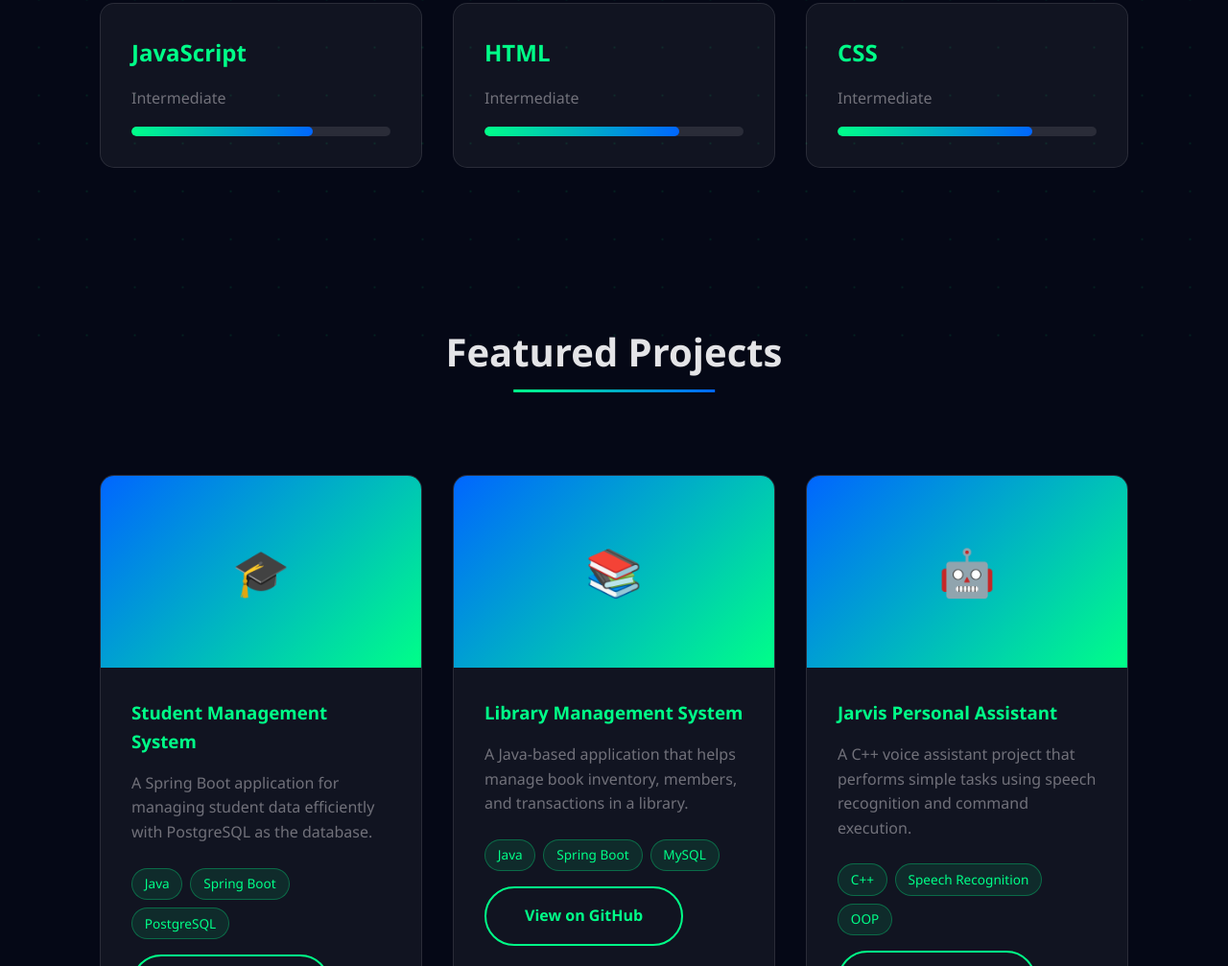
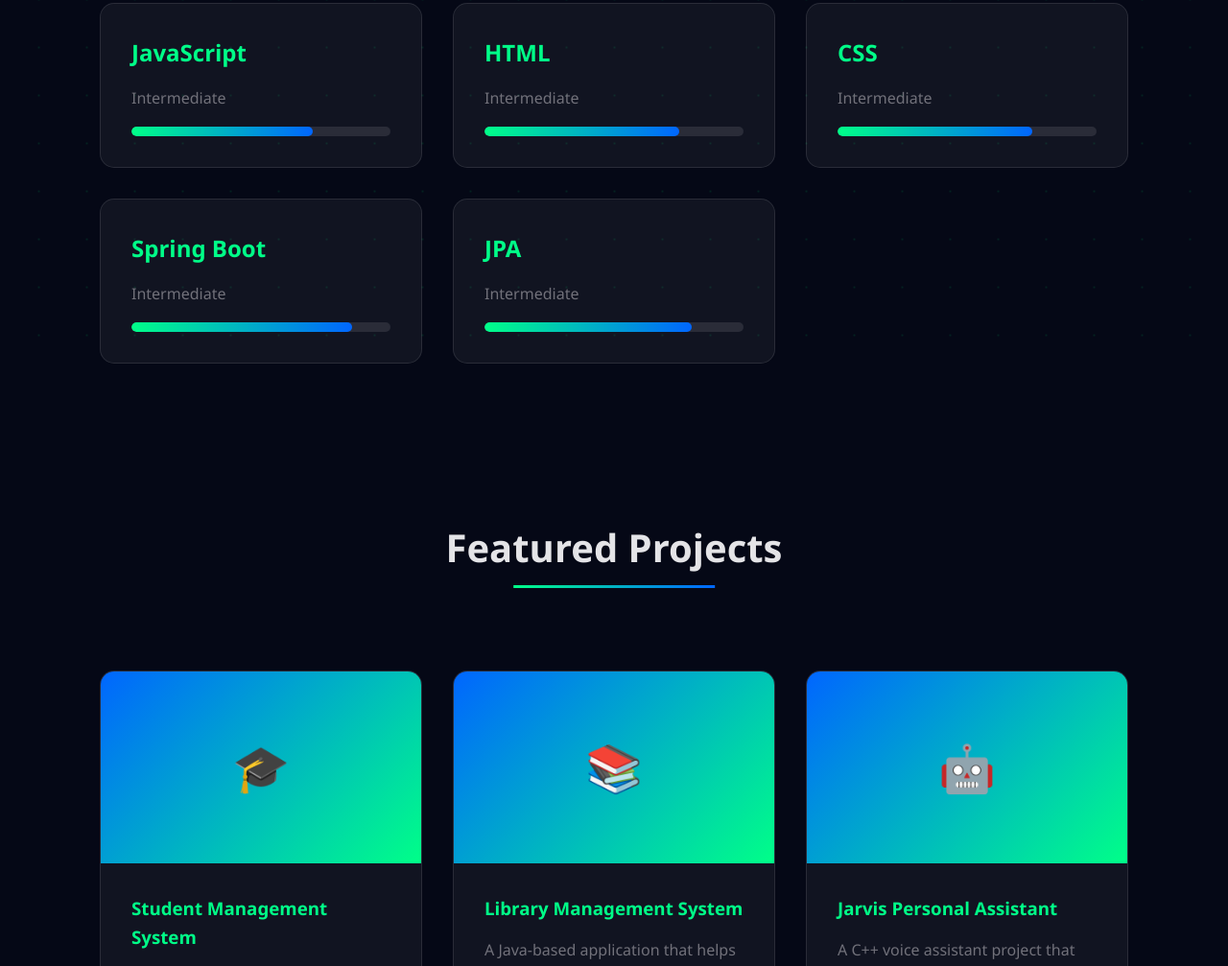
Before and after one commit to Ujjal1312/Ujjal1312.github.io, a plain HTML site: page index.html in a window 1280 px wide. Shown: the part 1241-2248 px from the top of the page at 96% size. Drawn offline with Linux system fonts and the light colour scheme.

Commit message:
Added Spring Boot and JPA to skills section

```diff
--- a/index.html
+++ b/index.html
@@ -74,6 +74,20 @@
                 <p class="skill-level">Intermediate</p>
                 <div class="progress-bar">
                     <div class="progress-fill" data-progress="75"></div>
+                </div>
+            </div>
+            <div class="skill-card">
+                <h3>Spring Boot</h3>
+                <p class="skill-level">Intermediate</p>
+                <div class="progress-bar">
+                    <div class="progress-fill" data-progress="85"></div>
+                </div>
+            </div>
+            <div class="skill-card">
+                <h3>JPA</h3>
+                <p class="skill-level">Intermediate</p>
+                <div class="progress-bar">
+                    <div class="progress-fill" data-progress="80"></div>
                 </div>
             </div>
         </div>
```
